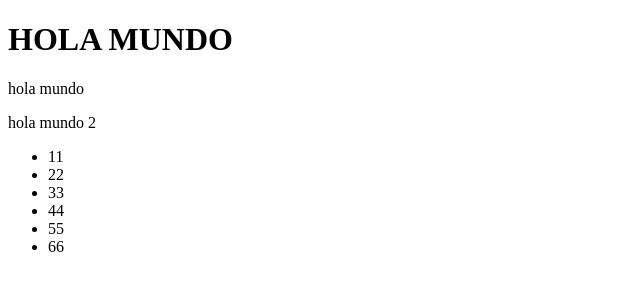
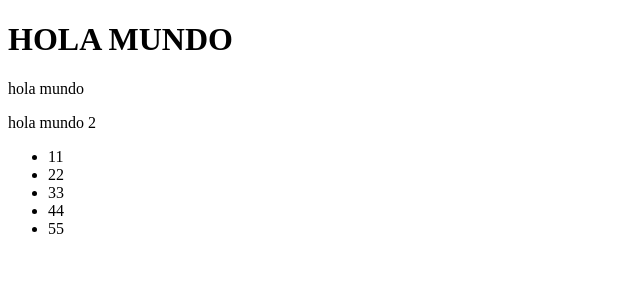
Before and after one commit to Juancruzmoyano23/TPO_Front_CAC, a plain HTML site: page index.html in a window 1280 px wide. Shown: the full height of the page, 0-640 px from the left. Drawn offline with Linux system fonts and the light colour scheme.

Commit message:
commit 123

```diff
--- a/index.html
+++ b/index.html
@@ -21,7 +21,6 @@
             <li>33</li>
             <li>44</li>
             <li>55</li>
-            <li>66</li>
         </ul>
 
 </body>
```
